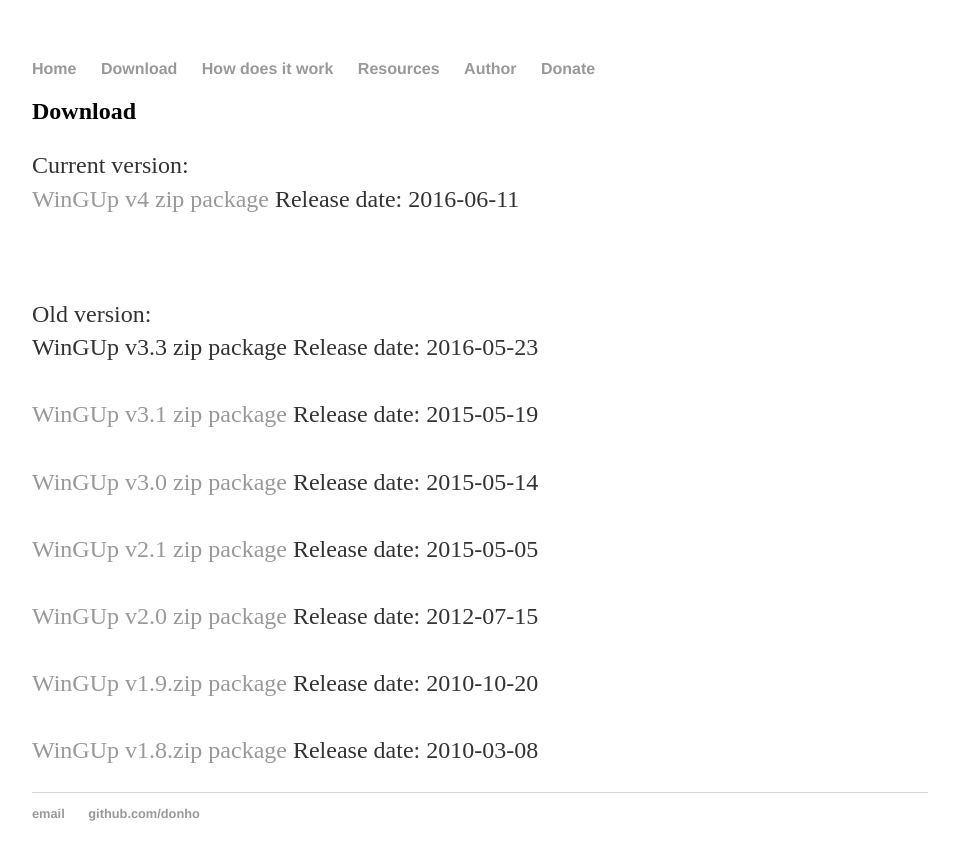
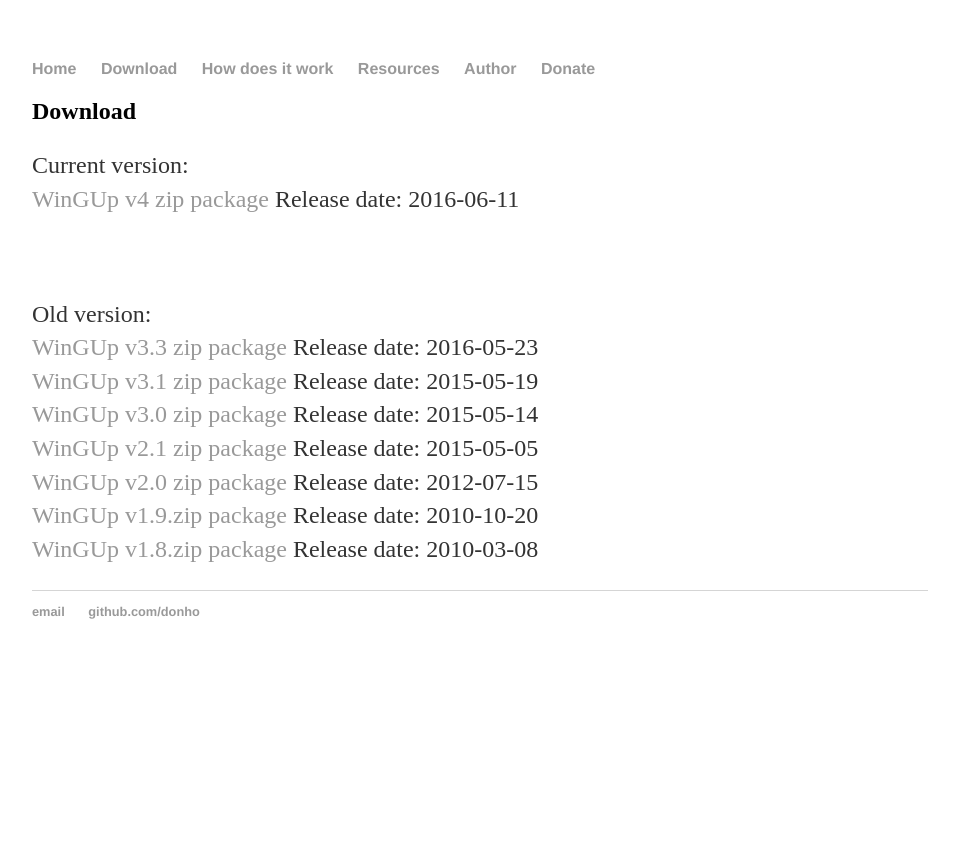
Before and after one commit to gupwin32/gupwin32.github.io, a Jekyll site: the page built from download/index.html, in a window 1280 px wide. Shown: the top 860 px of the page, without its empty margins (160-1119 px from the left). Built offline with Jekyll 4.4.1, drawn with Linux system fonts in a browser that asks for light colours; part of the change alters nothing that is shown.

```diff
--- a/download/index.html
+++ b/download/index.html
@@ -10,13 +10,13 @@ Current version:<br/>
 </p>
 <p>&nbsp;</p>
 <p>
-Old version:<br
+Old version:<br/>
 <a href="https://github.com/gup4win/wingup/releases/tag/v3.3" target="_blank">WinGUp v3.3 zip package</a> Release date: 2016-05-23<br/>
-<a href="/repository/wingup.v3.1.bin.zip"><br />WinGUp v3.1 zip package</a> Release date: 2015-05-19<br/>
-<a href="/repository/wingup.v3.0.bin.zip"><br />WinGUp v3.0 zip package</a> Release date: 2015-05-14<br/>
-<a href="/repository/wingup.v2.1.bin.zip"><br />WinGUp v2.1 zip package</a> Release date: 2015-05-05<br/>
-<a href="/repository/wingup.v2.0.bin.zip"><br />WinGUp v2.0 zip package</a> Release date: 2012-07-15<br/>
-<a href="/repository/wingup.v1.9.bin.zip"><br />WinGUp v1.9.zip package</a> Release date: 2010-10-20<br/>
-<a href="/repository/wingup.v1.8.bin.zip"><br />WinGUp v1.8.zip package</a> Release date: 2010-03-08<br/>
+<a href="/repository/wingup.v3.1.bin.zip">WinGUp v3.1 zip package</a> Release date: 2015-05-19<br/>
+<a href="/repository/wingup.v3.0.bin.zip">WinGUp v3.0 zip package</a> Release date: 2015-05-14<br/>
+<a href="/repository/wingup.v2.1.bin.zip">WinGUp v2.1 zip package</a> Release date: 2015-05-05<br/>
+<a href="/repository/wingup.v2.0.bin.zip">WinGUp v2.0 zip package</a> Release date: 2012-07-15<br/>
+<a href="/repository/wingup.v1.9.bin.zip">WinGUp v1.9.zip package</a> Release date: 2010-10-20<br/>
+<a href="/repository/wingup.v1.8.bin.zip">WinGUp v1.8.zip package</a> Release date: 2010-03-08<br/>
 </p>
 </div><!-- /.blurb -->
```
